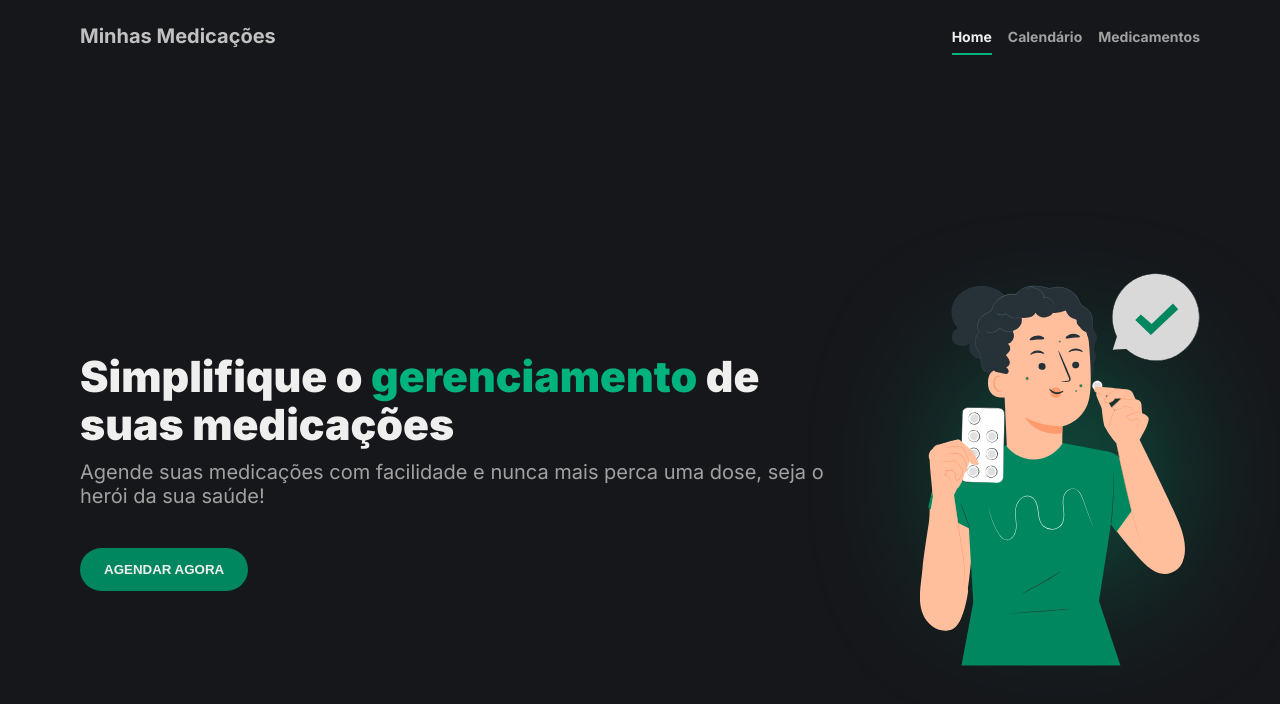
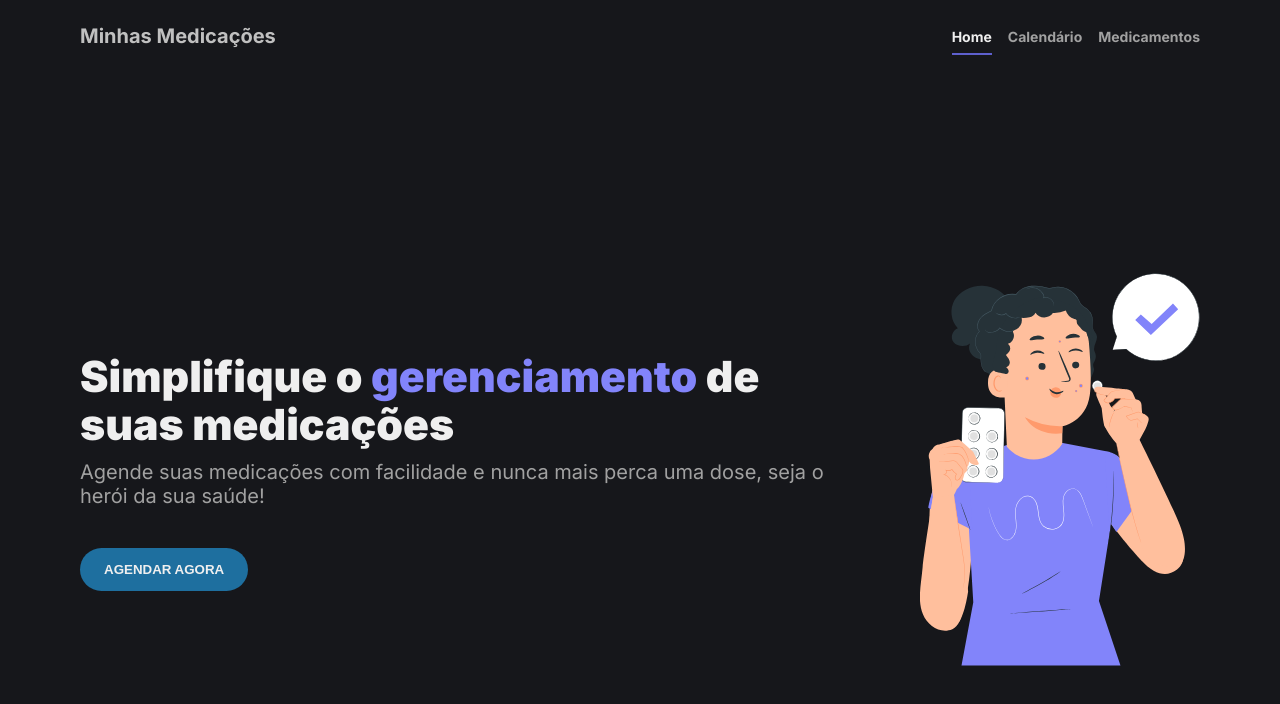
Before and after one commit to pabloccard/minhas-medicacoes, a Next.js app: page / in a window 1280 px wide. Shown: the top 704 px of the page. Built offline with nearby package versions, Linux system fonts and the light colour scheme.

Commit message:
fix(calendario): selectedDate returns a invalid date

```diff
--- a/src/app/globals.css
+++ b/src/app/globals.css
@@ -1,4 +1,10 @@
 :root {
+  --primary: #5E60CE;
+  --primary-light: #8284FA;
+
+  --secondary: #1E6F9F;
+  --secondary-light: #4EA8DE;
+
   --base-background: #16171B;
   /* ---base-title: #fff; */
   --a: #F1F3F5;
@@ -40,6 +46,7 @@
 
 body {
   background: var(--base-background);
+
   color: var(--base-subtitle);
   font-size: 1rem;
   -webkit-font-smoothing: antialiased;
--- a/src/app/page.module.css
+++ b/src/app/page.module.css
@@ -2,6 +2,7 @@
   max-width: calc(1120px + 4rem);
   margin: 0 auto;
   padding: 4rem 2rem 8.5rem;
+  position: relative;
 }
 
 
@@ -21,7 +22,7 @@
 }
 
 .heroContent h1 span {
-  color: var(--green-500);
+  color: var(--primary-light);
 }
 
 .heroContent p {
@@ -43,7 +44,7 @@
   content: '';
   width: 8.125rem;
   height: 9.375rem;
-  background-color: var(--green-500);
+  /* background-color: var(--primary-light); */
   filter: blur(85px);
   border-radius: 50%;
 
--- a/src/components/Dialog/styles.module.css
+++ b/src/components/Dialog/styles.module.css
@@ -20,7 +20,7 @@
     text-transform: uppercase;
     padding: 0.875rem 1.5rem;
     font-weight: bold;
-    background: var(--green-600);
+    background: var(--secondary);
     border: 0;
     border-radius: 999px;
     color: var(--base-title);
@@ -28,7 +28,7 @@
 }
 
 .trigger:hover {
-    background: var(--green-500);
+    background: var(--primary-light);
     transition: background-color 0.2s ease-in-out;
 }
 
--- a/src/components/Header/styles.module.css
+++ b/src/components/Header/styles.module.css
@@ -46,7 +46,7 @@
 }
 
 .link.active  {
-    color: var(--green-500);
+    color: var(--primary);
 }
 
 @media(min-width:768px) {
@@ -84,7 +84,7 @@
 
     .link.active {
         color: var(--base-title);
-        border-bottom-color: var(--green-500);
+        border-bottom-color: var(--primary);
     }
 }
 
```
Also changed, not shown: src/app/calendario/page.tsx (+7 -3 lines), public/pimple-patches-pana.svg, public/pimple-patches-pana1.svg (added).
